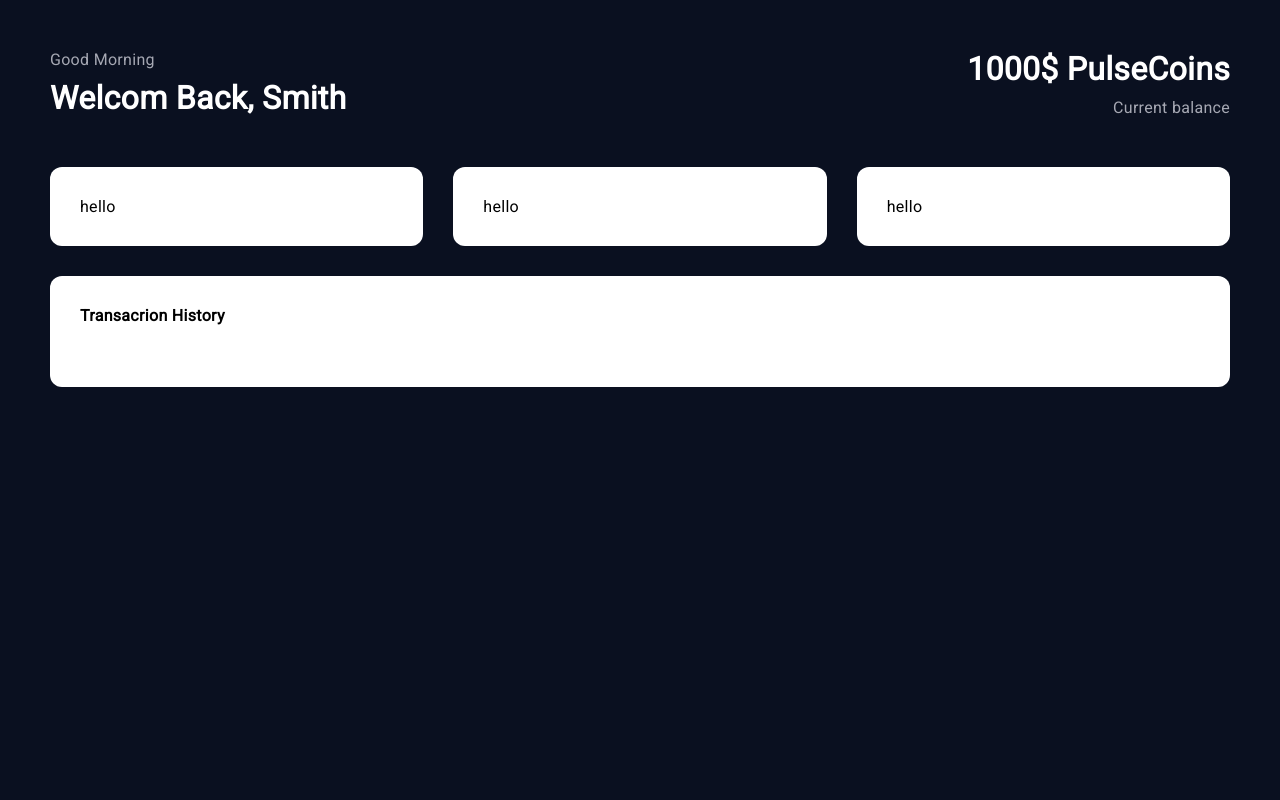
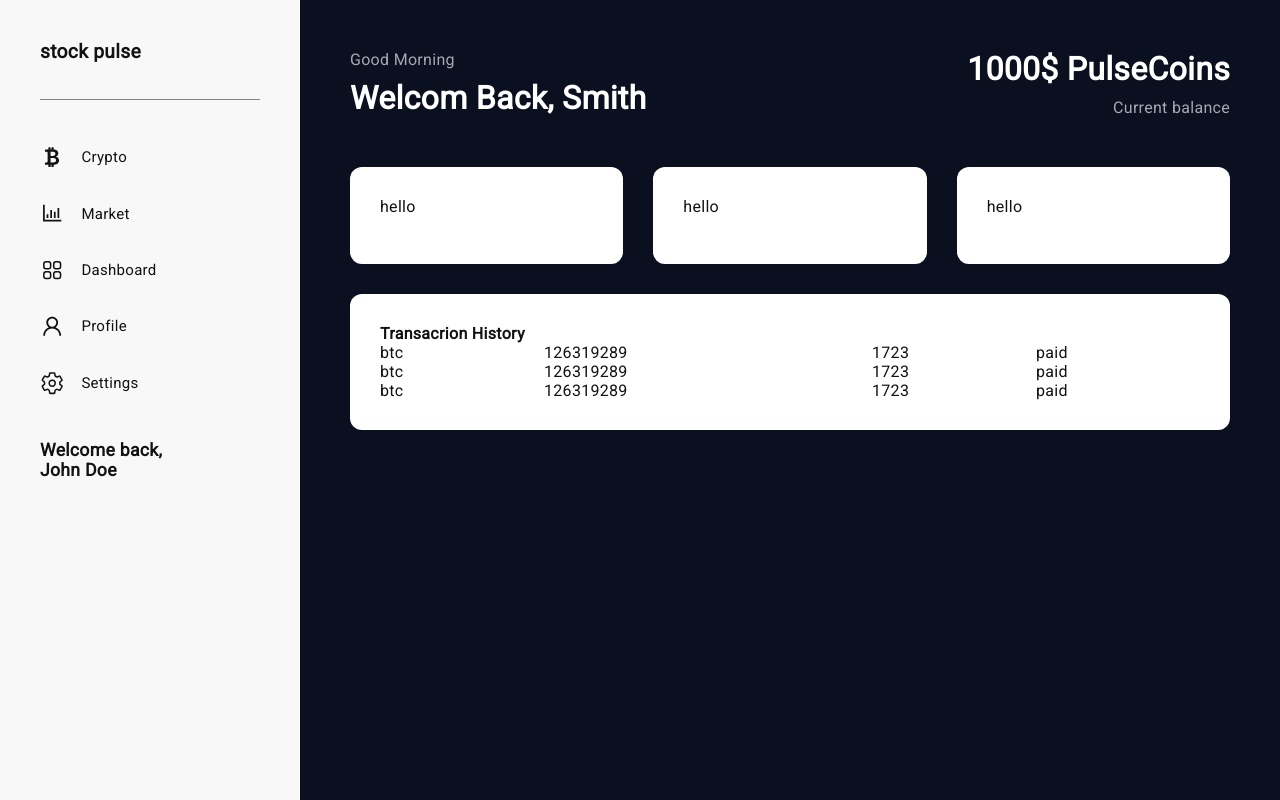
Before and after one commit to MatanAmzaleg/StockPulse, a Next.js app: page /profile in a window 1280 px wide. Built offline with nearby package versions, Linux system fonts and the light colour scheme.

Commit message:
transaction typing changed

```diff
--- a/components/TransactionPreview.tsx
+++ b/components/TransactionPreview.tsx
@@ -1,15 +1,17 @@
+import { Transaction } from '@/typings';
+
 interface Props {
-    transaction: object;
+    transaction: Transaction;
 }
 
 export default function TransactionPreview({ transaction }: Props) {
     return (
         <div className="transaction-preview">
-            {/* <p className="symbol">{transaction.symbol}</p>
+            <p className="symbol">{transaction.symbol}</p>
             <p className="date">{transaction.date}</p>
             <p className="price">{transaction.price}</p>
             <p className="quantity">{transaction.quantity}</p>
-            <p className="status">{transaction.statis}</p> */}
+            <p className="status">{transaction.status}</p>
         </div>
     );
 }
--- a/pages/_app.tsx
+++ b/pages/_app.tsx
@@ -13,7 +13,7 @@ export default function App({ Component, pageProps }: AppProps) {
     const router = useRouter();
 
     const dontNeedLayout = () => {
-        return router.pathname === '/login' || router.pathname === '/profile';
+        return router.pathname === '/login';
     };
 
     return (
--- a/pages/profile.tsx
+++ b/pages/profile.tsx
@@ -1,6 +1,29 @@
 import TransactionPreview from '@/components/TransactionPreview';
 
 export default function profile() {
+    const transactions = [
+        {
+            symbol: 'btc',
+            date: 126319289,
+            status: 'paid',
+            quantity: 1723,
+            buyPrice: 72,
+        },
+        {
+            symbol: 'btc',
+            date: 126319289,
+            status: 'paid',
+            quantity: 1723,
+            buyPrice: 72,
+        },
+        {
+            symbol: 'btc',
+            date: 126319289,
+            status: 'paid',
+            quantity: 1723,
+            buyPrice: 72,
+        },
+    ];
     return (
         <section className="profile-section">
             <header className="profile-header">
@@ -21,6 +44,9 @@ export default function profile() {
                     <h1>Transacrion History</h1>
                     <div className="transaction-list">
                         {/* <TransactionPreview transaction={user.transactions}/> */}
+                        {transactions.map((t) => (
+                            <TransactionPreview transaction={t} />
+                        ))}
                     </div>
                 </div>
             </div>
--- /dev/null
+++ b/styles/cmps/_transaction-preview.scss
@@ -0,0 +1,4 @@
+.transaction-preview {
+    display: grid;
+    grid-template-columns: 1fr 1fr 1fr 1fr 1fr;
+}
--- a/styles/main.scss
+++ b/styles/main.scss
@@ -22,5 +22,6 @@
 @import './cmps/header';
 @import './cmps/skeleton';
 @import './cmps/sidebar';
+@import './cmps/transaction-preview';
 @import './cmps/hot-crypto-preview';
 @import './cmps/popular-crypto-preview';
```
Also changed, not shown: typings.d.ts (+6 -6 lines).
